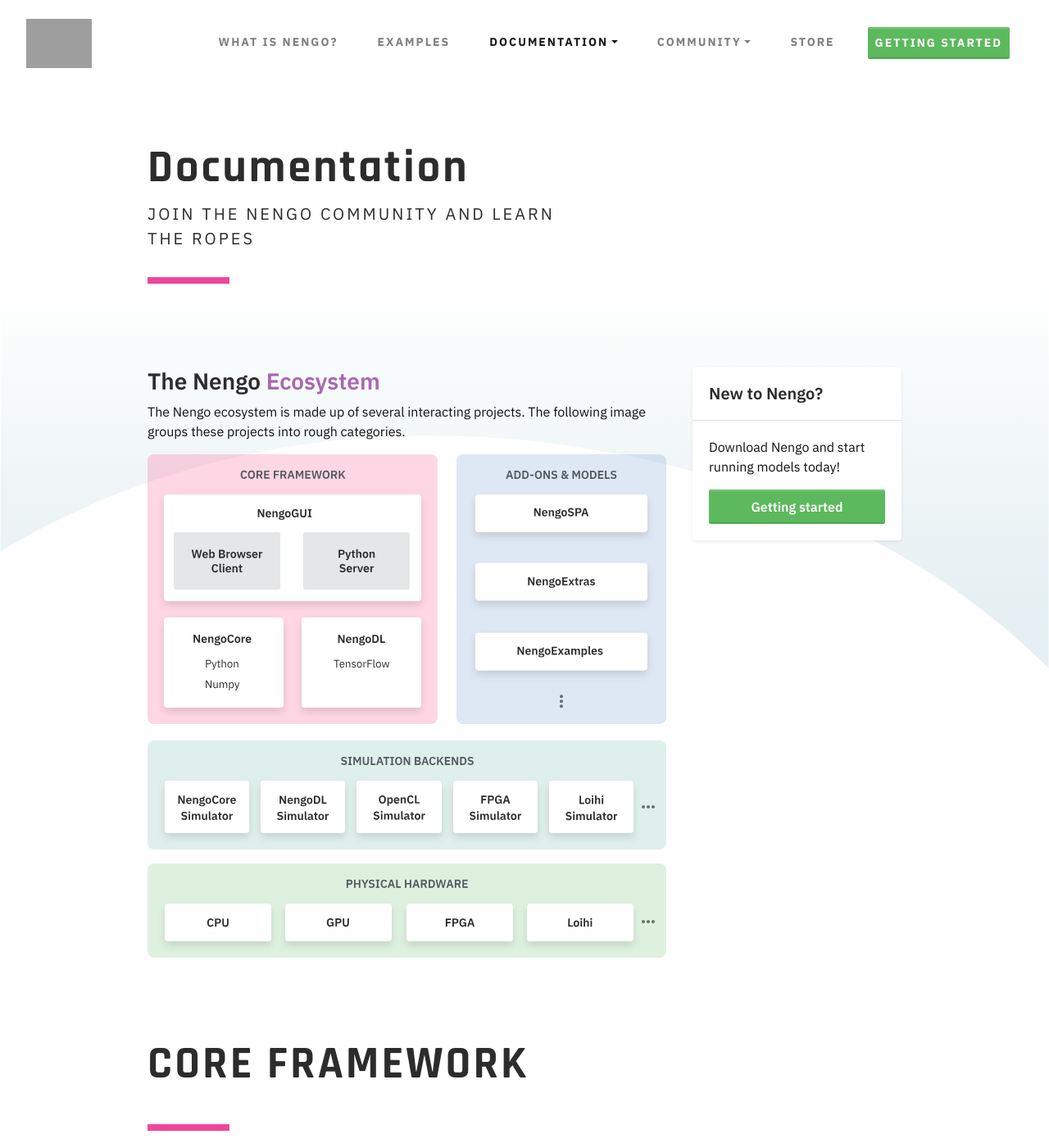
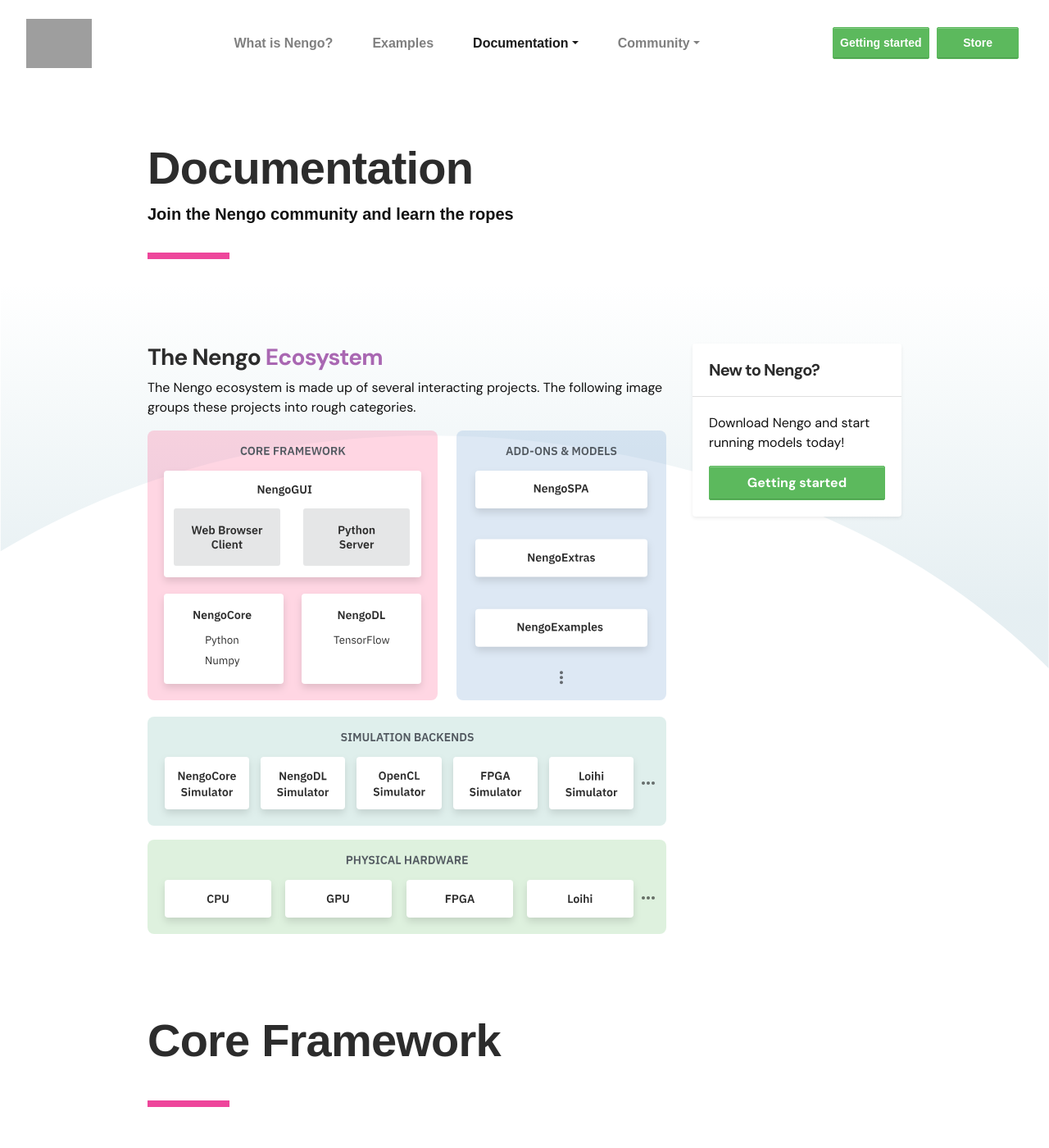
Before and after one commit to nengo/nengo.github.io, a Jekyll site: the page built from documentation.html, in a window 1280 px wide and 1400 px high. Shown: the whole window at 82% size. Built offline with Jekyll 4.4.1, drawn with Linux system fonts in a browser that asks for light colours; nearby versions of some CDN libraries; some web fonts are replaced; comment, search, counter and statistics services are not loaded.

Commit message:
Updates fonts, header, and footer
These now match the new Applied Brain Research website.
The themes are still different, but with the matched fonts
there is at least some continuity.

```diff
--- a/404.html
+++ b/404.html
@@ -23,7 +23,7 @@
 
     <div class="row">
       <div class="col-10 col-lg-6 offset-lg-1 product-header mt-5 mb-1 py-0 py-sm-5">
-        <h2 class="display-4 uppercase">Common Pages</h2>
+        <h2 class="display-4">Common pages</h2>
         <p class="lead m-0">Here are a few useful Nengo resources you may be looking for</p>
         <div class="title-bar title-bar-pink"></div>
       </div>
--- a/_layouts/default.html
+++ b/_layouts/default.html
@@ -71,8 +71,10 @@
       integrity="sha384-oS3vJWv+0UjzBfQzYUhtDYW+Pj2yciDJxpsK1OYPAYjqT085Qq/1cq5FLXAZQ7Ay"
       crossorigin="anonymous"
     />
+    <link rel="preconnect" href="https://fonts.googleapis.com"/>
+    <link rel="preconnect" href="https://fonts.gstatic.com" crossorigin/>
     <link
-      href="https://fonts.googleapis.com/css?family=IBM+Plex+Sans:400,400i,600|Rajdhani:700&display=swap"
+      href="https://fonts.googleapis.com/css2?family=DM+Sans:ital,wght@0,400;0,500;0,700;1,400;1,500;1,700&family=Space+Grotesk:wght@400;700&display=swap"
       rel="stylesheet"
     />
     <link
@@ -126,14 +128,13 @@
               class="nav-item dropdown{% if page.name == 'documentation.html' %} active{% endif %}"
             >
               <a
-                class="nav-link dropdown-toggle"
+                class="nav-link dropdown-toggle text-nowrap"
                 id="navbar-dropdown-docs"
                 data-toggle="dropdown"
                 aria-haspopup="true"
                 aria-expanded="false"
                 href="#"
-                >Documentation</a
-              >
+              >Documentation</a>
               <!-- prettier-ignore -->
               <div
                 class="dropdown-menu shadow-lg border-0"
@@ -164,14 +165,13 @@
               class="nav-item dropdown{% if page.name != 'index.html' and page.name != 'documentation.html' and page.name != 'getting-started.md' and page.name != 'examples.md' %} active{% endif %}"
             >
               <a
-                class="nav-link dropdown-toggle"
+                class="nav-link dropdown-toggle text-nowrap"
                 id="navbar-dropdown-community"
                 data-toggle="dropdown"
                 aria-haspopup="true"
                 aria-expanded="false"
                 href="#"
-                >Community</a
-              >
+              >Community</a>
               <div
                 class="dropdown-menu shadow-lg border-0"
                 aria-labelledby="navbar-dropdown-community"
@@ -215,19 +215,23 @@
                 >
               </div>
             </li>
-            <li
-              class="nav-item{% if page.name == 'store.html' %} active{% endif %}"
-            >
-              <a class="nav-link" href="{{ site.baseurl }}{% link store.html %}">Store</a>
-            </li>
+          </ul>
+          <ul class="navbar-nav ml-auto">
             <li
               class="nav-item{% if page.name == 'getting-started.md' %} active{% endif %}"
             >
               <a
                 class="nav-link btn btn-success btn-sm text-white"
                 href="{{ site.baseurl }}{% link getting-started.md%}"
-                >Getting started</a
-              >
+              >Getting started</a>
+            </li>
+            <li
+              class="nav-item{% if page.name == 'store.html' %} active{% endif %}"
+            >
+              <a
+                class="nav-link btn btn-success btn-sm text-white"
+                href="{{ site.baseurl }}{% link store.html %}"
+              >Store</a>
             </li>
           </ul>
         </div>
@@ -237,7 +241,7 @@
     {{ content }}
 
     <footer class="text-light footer-main {{ page.footerClasses }}">
-      <p class="small text-center mb-0">
+      <p class="text-center">
         <a class="no-hover-line" href="https://appliedbrainresearch.com">
           <img class="abr-logo" src="/img/abr-logo.svg" height="32"/>
         </a>
@@ -252,7 +256,7 @@
         >
         <a href="{{ site.baseurl }}{% link privacy.md %}">Privacy</a>
       </p>
-      <p class="small text-center mb-0">&copy; Applied Brain Research</p>
+      <p class="small text-center pb-0 mb-0">&copy; Applied Brain Research</p>
     </footer>
 
     <script>
--- a/css/bootstrap.scss
+++ b/css/bootstrap.scss
@@ -1,17 +1,78 @@
 ---
 ---
 
-@import url("https://fonts.googleapis.com/css?family=IBM+Plex+Sans:400,600,700|Rajdhani:700");
+@font-face {
+  font-family: "Gilroy";
+  src: url("https://uploads-ssl.webflow.com/635051b4ae517f0890a06c3b/635059f18b8a7d0d6a7ee557_Gilroy-ExtraBold.ttf")
+      format("truetype"),
+    url("https://uploads-ssl.webflow.com/635051b4ae517f0890a06c3b/635059f0fbefc05a495a4c74_Gilroy-Bold.ttf")
+      format("truetype");
+  font-weight: 700;
+  font-style: normal;
+  font-display: swap;
+}
+@font-face {
+  font-family: "Gilroy";
+  src: url("https://uploads-ssl.webflow.com/635051b4ae517f0890a06c3b/635059f1f553224380610b43_Gilroy-ExtraBoldItalic.ttf")
+      format("truetype"),
+    url("https://uploads-ssl.webflow.com/635051b4ae517f0890a06c3b/635059f17ab42932c6b064de_Gilroy-BoldItalic.ttf")
+      format("truetype");
+  font-weight: 700;
+  font-style: italic;
+  font-display: swap;
+}
+@font-face {
+  font-family: "Gilroy";
+  src: url("https://uploads-ssl.webflow.com/635051b4ae517f0890a06c3b/635059f1d76cc536d3805fd4_Gilroy-Light.ttf")
+    format("truetype");
+  font-weight: 300;
+  font-style: normal;
+  font-display: swap;
+}
+@font-face {
+  font-family: "Gilroy";
+  src: url("https://uploads-ssl.webflow.com/635051b4ae517f0890a06c3b/635059f048dbe99eadeecd12_Gilroy-Black.ttf")
+      format("truetype"),
+    url("https://uploads-ssl.webflow.com/635051b4ae517f0890a06c3b/635059f15e35f829559c49ef_Gilroy-Heavy.ttf")
+      format("truetype");
+  font-weight: 900;
+  font-style: normal;
+  font-display: swap;
+}
+@font-face {
+  font-family: "Gilroy";
+  src: url("https://uploads-ssl.webflow.com/635051b4ae517f0890a06c3b/635059f1905dd7a67c92fdea_Gilroy-HeavyItalic.ttf")
+      format("truetype"),
+    url("https://uploads-ssl.webflow.com/635051b4ae517f0890a06c3b/635059f0fe4b6b7db304a3ea_Gilroy-BlackItalic.ttf")
+      format("truetype");
+  font-weight: 900;
+  font-style: italic;
+  font-display: swap;
+}
+@font-face {
+  font-family: "Gilroy";
+  src: url("https://uploads-ssl.webflow.com/635051b4ae517f0890a06c3b/63505ddbd76cc55bca80a3e9_Gilroy-SemiBold.ttf")
+    format("truetype");
+  font-weight: 600;
+  font-style: normal;
+  font-display: swap;
+}
+@font-face {
+  font-family: "Gilroy";
+  src: url("https://uploads-ssl.webflow.com/635051b4ae517f0890a06c3b/63505ddbf0d080494b74a760_Gilroy-SemiBoldItalic.ttf")
+    format("truetype");
+  font-weight: 600;
+  font-style: italic;
+  font-display: swap;
+}
 
 /* Theme Overrides */
 $body-bg: #ffffff;
 $body-color: #111111;
 $link-color: rgb(139, 182, 132);
 $link-hover-color: lighten(rgb(139, 182, 132), 10%);
-$font-family-sans-serif: "IBM Plex Sans", -apple-system, system-ui,
-  BlinkMacSystemFont, "Segoe UI", "Roboto", "Helvetica Neue", Arial, sans-serif !default;
-$font-family-header: "Rajdhani", -apple-system, system-ui, BlinkMacSystemFont,
-  "Segoe UI", "Roboto", "Helvetica Neue", Arial, sans-serif !default;
+$font-family-sans-serif: "DM Sans", sans-serif !default;
+$font-family-header: "Gilroy", sans-serif !default;
 
 $theme-colors: (
   "primary": #5cb95d,
@@ -46,7 +107,9 @@
 
 /* Header */
 header.header-top {
-  font-size: 14px;
+  font-family: $font-family-header;
+  font-size: 16px;
+  font-weight: 600;
   height: $header-height;
 
   .navbar {
@@ -59,10 +122,7 @@
   }
 
   .nav-link {
-    font-weight: bold;
-    letter-spacing: 2px;
     margin: 0 1rem;
-    text-transform: uppercase;
 
     &.btn {
       margin-left: 1rem;
@@ -70,8 +130,14 @@
   }
 
   .navbar-expand-md .navbar-nav .nav-link {
-    padding-left: 0.5rem !important;
-    padding-right: 0.5rem !important;
+    padding-left: 0.5rem;
+    padding-right: 0.5rem;
+
+    &.btn {
+      min-width: 100px;
+      margin-left: 0.3rem;
+      margin-right: 0.3rem;
+    }
   }
 
   .navbar-nav {
@@ -79,9 +145,14 @@
   }
 }
 
-.dropdown-item:hover,
-.dropdown-item:focus {
-  background: rgba(theme-color("primary"), 0.33);
+.dropdown-menu {
+  font-family: $font-family-sans-serif;
+  font-size: 15px;
+
+  .dropdown-item:hover,
+  .dropdown-item:focus {
+    background: rgba(theme-color("primary"), 0.33);
+  }
 }
 
 /* Main Content */
@@ -353,18 +424,17 @@
 
 /* Footer */
 footer.footer-main {
-  padding: 20px 0;
+  padding: 30px 0;
 
   p {
     font-weight: 600;
     color: lighten(theme-color("dark"), 25%);
-    margin: 1rem 0;
+    padding-bottom: 10px;
 
     a {
       color: lighten(theme-color("dark"), 25%);
-      letter-spacing: 2px;
+      font-size: 15px;
       margin: 0 1rem;
-      text-transform: uppercase;
     }
   }
 }
@@ -378,18 +448,11 @@
 .display-5,
 .display-6 {
   font-family: $font-family-header;
-  letter-spacing: 3px;
 }
 
 .lead {
-  color: theme-color("dark");
-  letter-spacing: 3px;
-  text-transform: uppercase;
-}
-
-h1.uppercase,
-h2.uppercase {
-  text-transform: uppercase;
+  font-family: $font-family-header;
+  font-weight: 600;
 }
 
 h1,
@@ -412,6 +475,7 @@
 .display-6 {
   color: theme-color("dark");
   font-weight: 600;
+  letter-spacing: -0.8px;
   em,
   strong {
     color: theme-color("secondary");
@@ -1436,7 +1500,7 @@
 
 .shopify-support-group {
   display: flex;
-  height: calc(100% - 65px);
+  height: calc(100% - 80px);
   flex-direction: column;
   justify-content: space-around;
 
@@ -1477,7 +1541,7 @@
   .shopify-bundle {
     color: rgb(74, 74, 74);
     display: flex;
-    font-family: "Helvetica Neue", Helvetica, Arial, sans-serif;
+    font-family: $font-family-sans-serif;
     font-size: 14px;
     justify-content: space-between;
     margin-bottom: 4px;
@@ -1503,7 +1567,7 @@
       justify-content: space-between;
 
       small {
-        font-size: 12px;
+        font-size: 14px;
         font-style: italic;
       }
     }
@@ -1521,15 +1585,9 @@
 
     .shopify-disabled {
       color: rgb(74, 74, 74);
-      font-family: "Helvetica Neue", Helvetica, Arial, sans-serif;
-      font-size: 14px;
-      text-rendering: optimizeLegibility;
-      -webkit-font-smoothing: antialiased;
 
       td:first-child > div {
         color: $link-color;
-        font-family: Roboto, sans-serif;
-        font-size: 15px;
         font-weight: bold;
       }
     }
@@ -1566,7 +1624,7 @@
 }
 
 .store-cta p {
-  font-size: 1rem;
+  font-size: 15px;
 }
 
 .disclaimers {
```
Also changed, not shown: js/shopify.js (+29 -31 lines).
